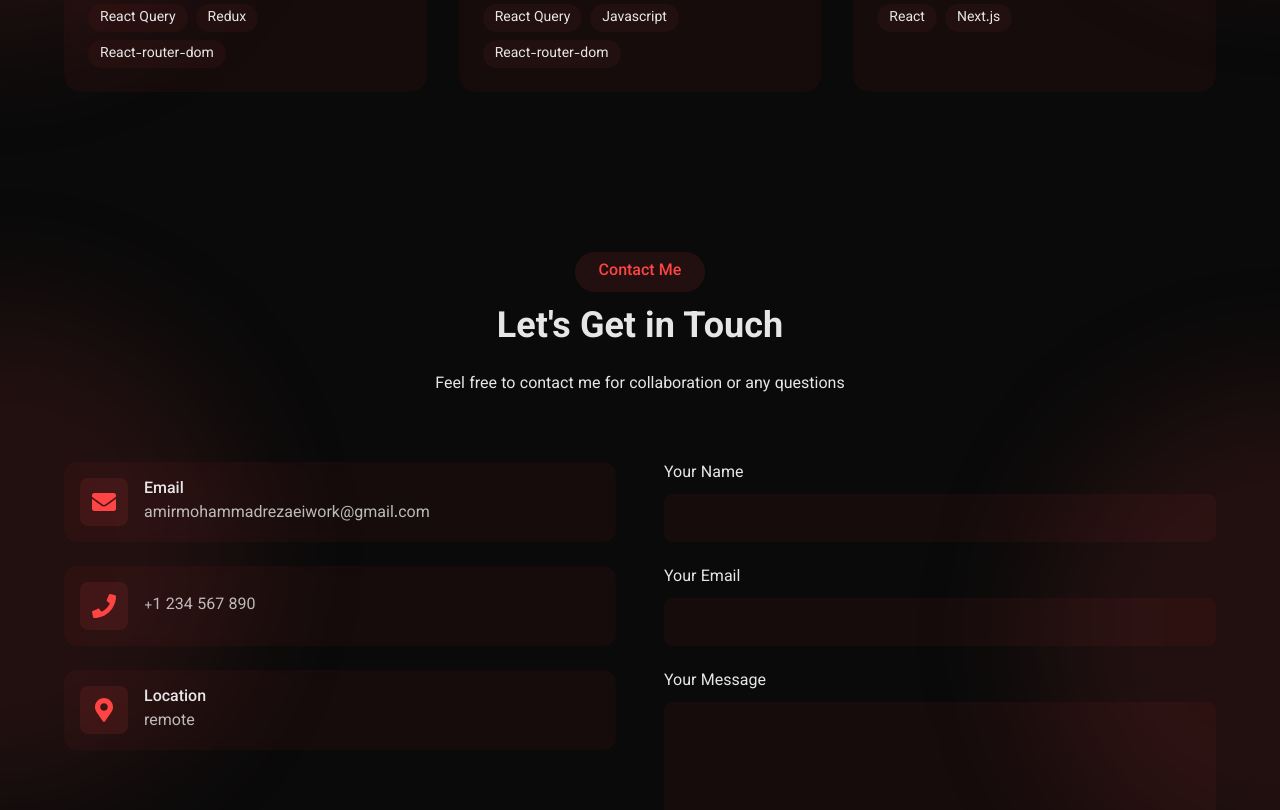
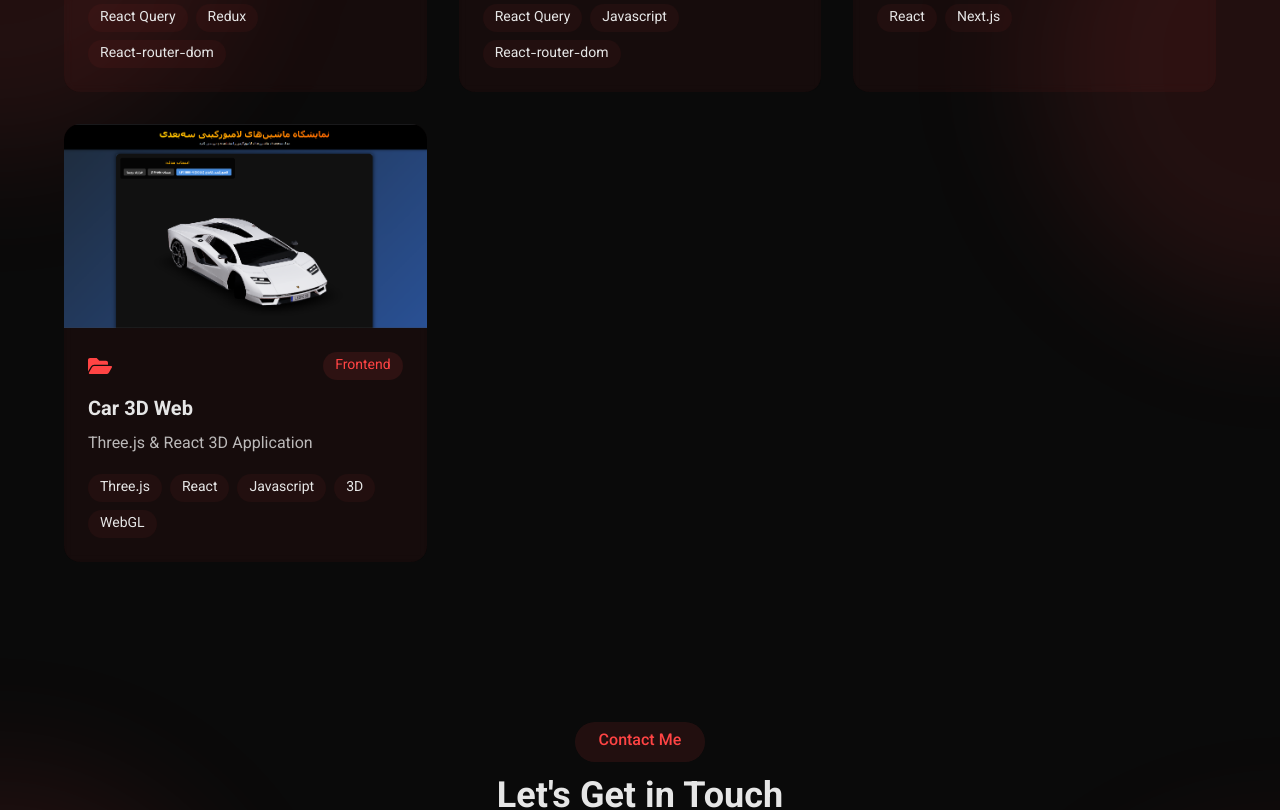
Before and after one commit to amircode1/personalWeb, a React (Vite) app: page / in a window 1280 px wide. Shown: the part 3140-3950 px from the top of the page. Built offline with nearby package versions, Linux system fonts and the light colour scheme.

Commit message:
done 0.0.5

```diff
--- a/src/components/Portfolio.jsx
+++ b/src/components/Portfolio.jsx
@@ -4,6 +4,7 @@ import { FaGithub, FaExternalLinkAlt, FaFolderOpen } from 'react-icons/fa';
 import project1 from '../assets/project1.png';
 import project2 from '../assets/project2.png';
 import project3 from '../assets/project3.png';
+import project4 from '../assets/project4.png';
 
 const projects = [
   {
@@ -40,6 +41,18 @@ const projects = [
     links: {
       github: 'https://github.com/amircode1/chat-ai',
       live: 'https://chat-ai-amir.netlify.app/'
+    }
+  },
+  {
+    id: 4,
+    title: 'Car 3D Web',
+    description: 'Three.js & React 3D Application',
+    image: project4,
+    tags: ['Three.js', 'React', 'Javascript', '3D', 'WebGL'],
+    category: 'Frontend',
+    links: {
+      github: 'https://github.com/amircode1/car-3d',
+      live: 'https://car-3dweb.netlify.app/'
     }
   }
 ];
```
Also changed, not shown: src/assets/project4.png (added), 1 other file (tests, documents, lock files or other folders).
